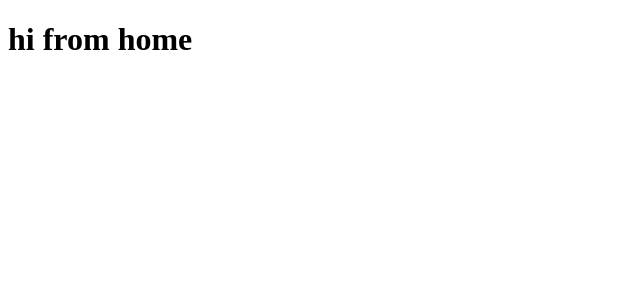
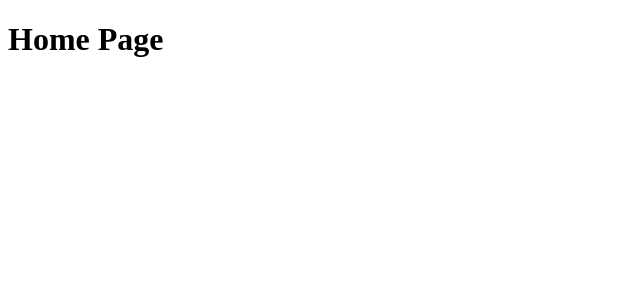
Before and after one commit to thusarasenanayake/simple-mui-dashboard-nextjs, a Next.js app: page / in a window 1280 px wide. Shown: the top 300 px of the page, without its empty margins (0-640 px from the left). Built offline with nearby package versions, Linux system fonts and the light colour scheme.

Commit message:
fix: clean unused dependencies

```diff
--- a/src/pages/dashboard/mails/[id].tsx
+++ b/src/pages/dashboard/mails/[id].tsx
@@ -3,7 +3,6 @@ import {
     Card,
     CardActions,
     CardContent,
-    CardMedia,
     Typography,
 } from '@mui/material';
 import { PrismaClient } from '@prisma/client';
--- a/src/pages/dashboard/mails/index.tsx
+++ b/src/pages/dashboard/mails/index.tsx
@@ -11,7 +11,6 @@ import { Box, IconButton, Stack } from '@mui/material';
 import { Delete, Reply, StarBorder } from '@mui/icons-material';
 import Link from 'next/link';
 import { PrismaClient } from '@prisma/client';
-import { AppProps } from 'next/app';
 import { getFirstChar } from '../../../helpers/strings';
 
 const prisma = new PrismaClient();
--- a/src/pages/index.tsx
+++ b/src/pages/index.tsx
@@ -1,5 +1,5 @@
 export default function HomePage() {
-    return <h1> hi from home</h1>;
+    return <h1>Home Page</h1>;
 }
 
 // import { useCallback, useEffect } from 'react';
```
